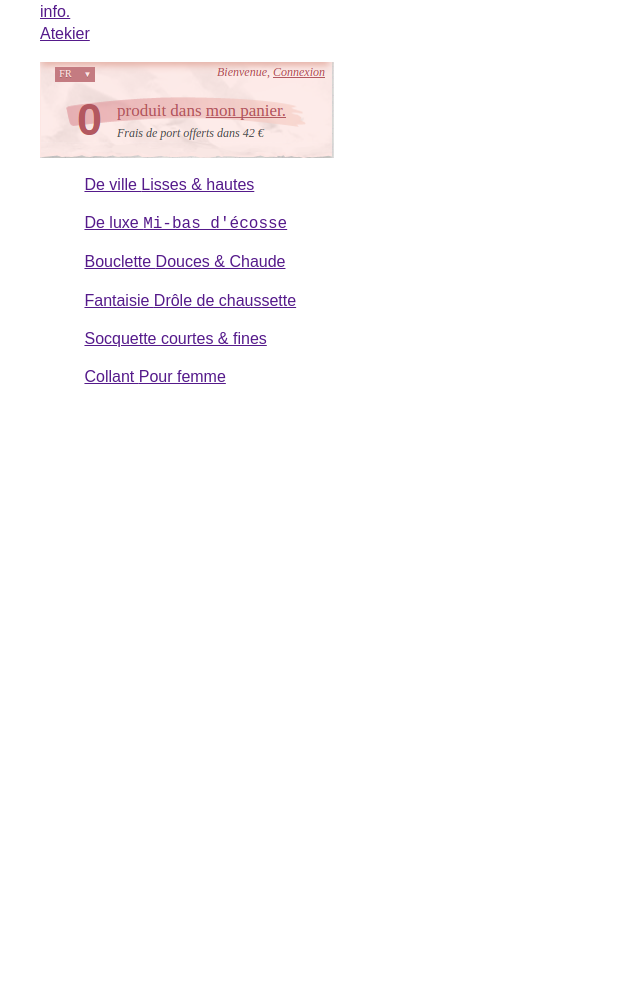
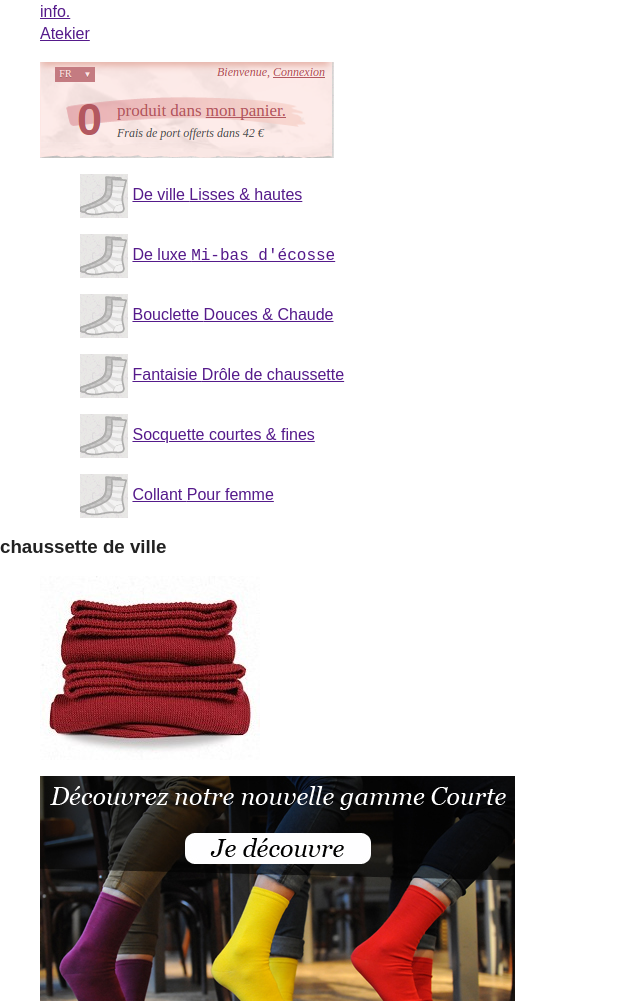
Before and after one commit to Slimaneha/archiduchesse, a plain HTML site: page index.html in a window 1280 px wide. Shown: the part 99-1100 px from the top of the page, without its empty margins (0-640 px from the left). Before the commit the page ends 800 px from the top, so only its background shows below. Drawn offline with nearby package versions, Linux system fonts and the light colour scheme.

Commit message:
Fin du contenu de la pages Index.html commancement du footer

```diff
--- a/index.html
+++ b/index.html
@@ -40,46 +40,75 @@
             <img src="img/header.png" alt="">
         </figure>
     </header>
-
+    <!-- ************* Start 2éme Nav ********* -->
     <nav>
         <ul>
             <li>
-                <figure><img src="img/icon/evilles.svg" alt="">
+                <figure><img src="img/icon/antaisie.png" alt="ffff">
                     <a href="">De ville <span>Lisses & hautes</span> </a>
                     </img>
                 </figure>
             </li>
             <li>
-                <figure><img src="img/icon/elux.svg" alt="">
+                <figure><img src="img/icon/antaisie.png" alt="">
                     <a href="">De luxe  <samp>Mi-bas d'écosse</samp></a>
                     </img>
                 </figure>
             </li>
             <li>
-                <figure><img src="img/icon/elux.svg" alt="">
+                <figure><img src="img/icon/antaisie.png" alt="">
                     <a href="">Bouclette <span>Douces & Chaude</span></a>
                     </img>
                 </figure>
             </li>
             <li>
-                <figure><img src="img/icon/elux.svg" alt="">
+                <figure><img src="img/icon/antaisie.png" alt="">
                     <a href="">Fantaisie <span>Drôle de chaussette</span></a>
                     </img>
                 </figure>
             </li>
             <li>
-                <figure><img src="img/icon/elux.svg" alt="">
+                <figure><img src="img/icon/antaisie.png" alt="">
                     <a href="">Socquette <span>courtes & fines</span></a>
                     </img>
                 </figure>
             </li>
-             <figure><img src="img/icon/elux.svg" alt="">
-                    <a href="">Collant <span>Pour femme </span></a>
-                    </img>
-                </figure>
+            <figure><img src="img/icon/antaisie.png" alt="">
+                <a href="">Collant <span>Pour femme </span></a>
+                </img>
+            </figure>
             </li>
         </ul>
     </nav>
+
+    <!-- end 2eme nav -->
+
+    <div>
+        <section>
+            <article>
+                <h3>chaussette de ville</h3>
+                <figure><img src="img/rouge-maison-close.jpg" alt="Chausette "></figure>
+                <figure><img src="img/16.jpg" alt="Chausette"></figure>
+                <figure><img src="img/chaussettes-rose-framboise.jpg" alt="Chausette "></figure>
+            </article>
+            <article>
+                <figure><img src="img/rose-panthere.jpg" alt="Chausette"></figure>
+                <figure><img src="img/rose-petite-fille.jpg" alt="Chausette"></figure>
+                <figure><img src="img/aubergine.jpg" alt="Chausette"></figure>
+                <figure><img src="img/mauve-mure.jpg" alt="Chausette"></figure>
+
+            </article>
+
+
+        </section>
+    </div>
+
+
+    <!-- End Contenue of pages -->
+
+    <footer>
+
+    </footer>
 
 
     <script src="https://code.jquery.com/jquery-1.12.0.min.js"></script>
@@ -92,8 +121,8 @@
     <!-- Google Analytics: change UA-XXXXX-X to be your site's ID. -->
     <script>
             (function (b, o, i, l, e, r) {
-            b.GoogleAnalyticsObject = l; b[l] || (b[l] =
-                function () { (b[l].q = b[l].q || []).push(arguments) }); b[l].l = +new Date;
+                b.GoogleAnalyticsObject = l; b[l] || (b[l] =
+                    function () { (b[l].q = b[l].q || []).push(arguments) }); b[l].l = +new Date;
                 e = o.createElement(i); r = o.getElementsByTagName(i)[0];
                 e.src = 'https://www.google-analytics.com/analytics.js';
                 r.parentNode.insertBefore(e, r)
```
Also changed, not shown: img/facebook.png (added), img/livraison.png (added), img/maison.png (added), img/paypal.png (added).
